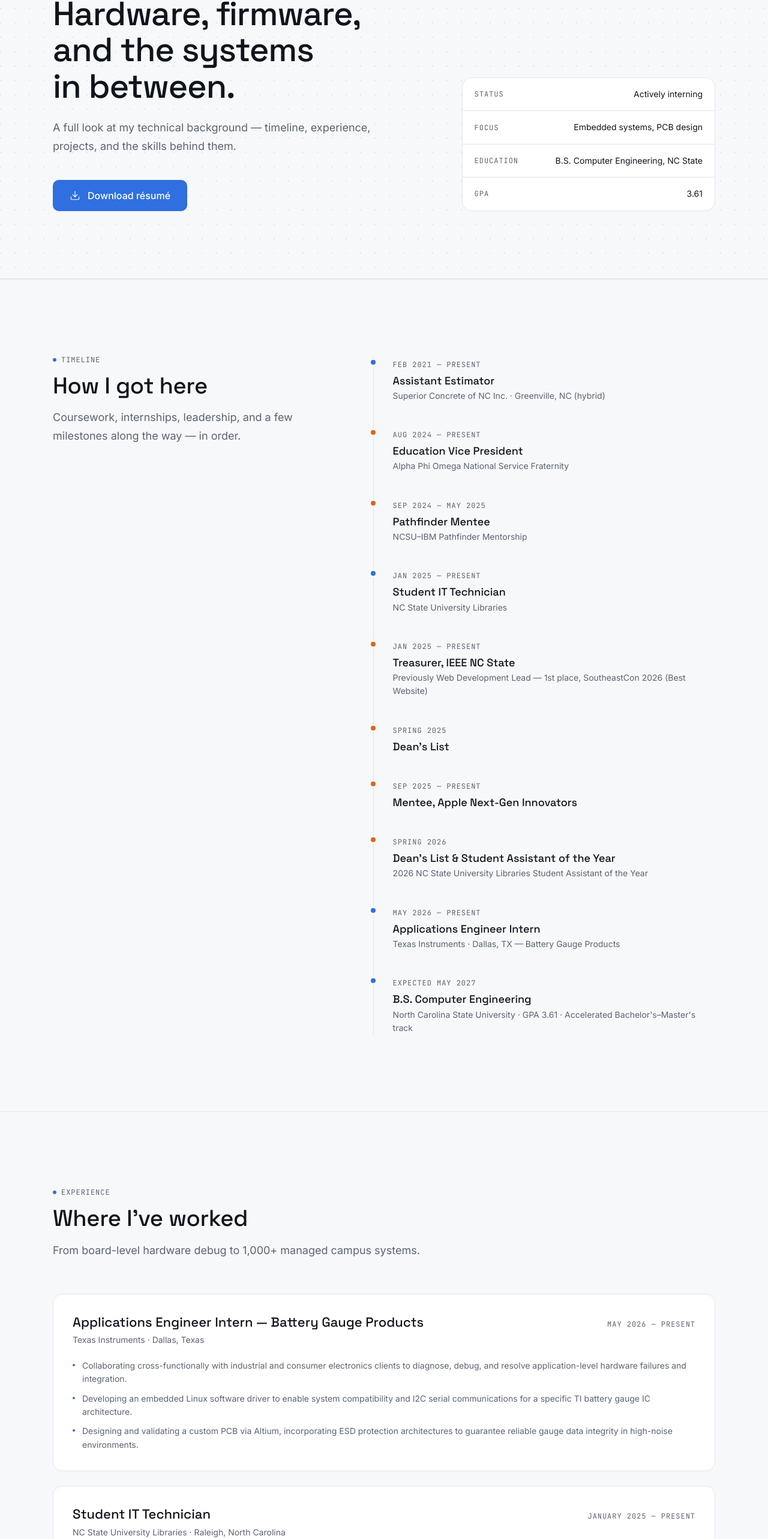
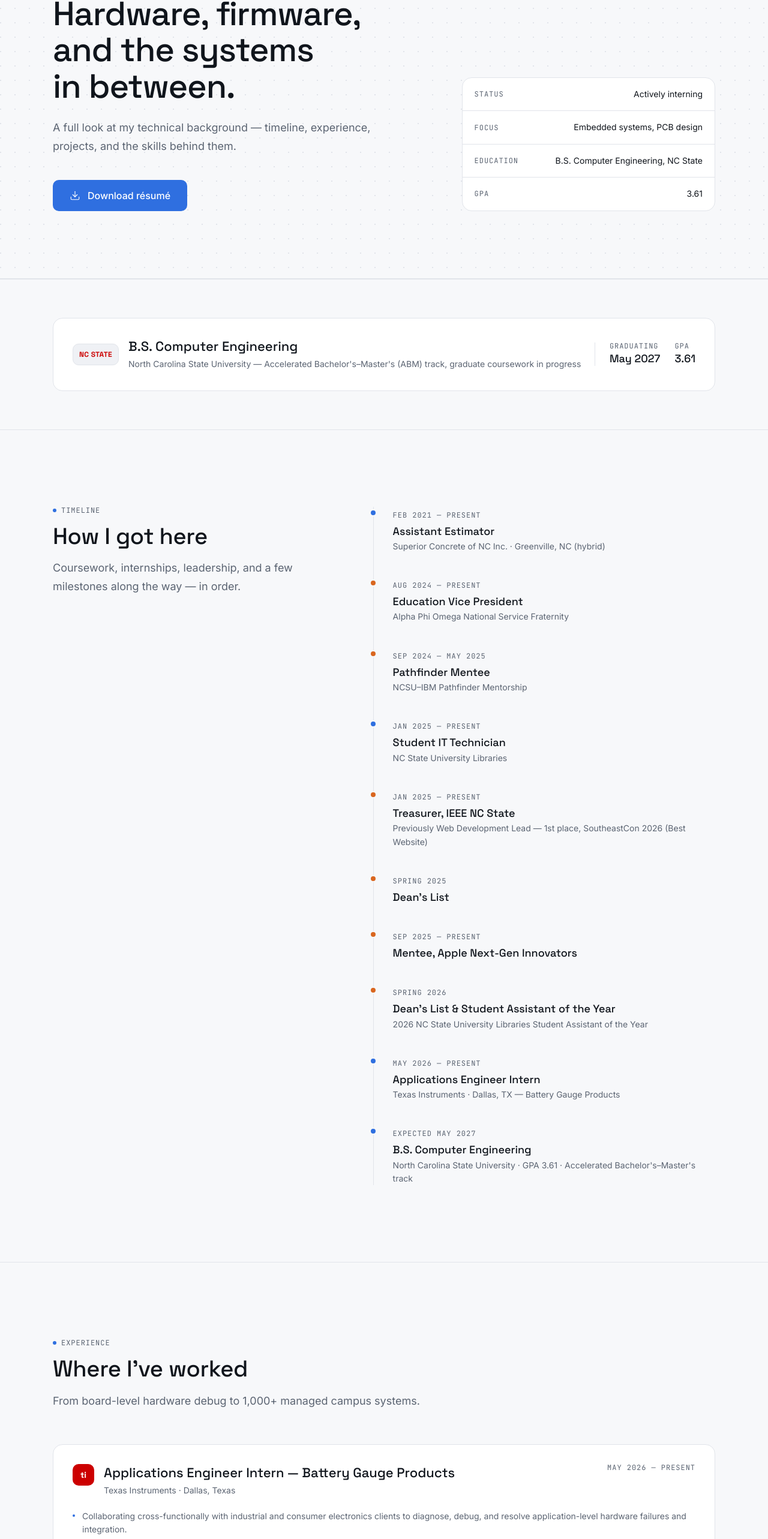
Before and after one commit to mdeal871/portfolio, a Next.js app: page /engineering in a window 1280 px wide. Shown: the part 219-2785 px from the top of the page at 60% size. Built offline with nearby package versions, Linux system fonts and the light colour scheme.

Commit message:
Added logo type setting, fixed skills bug, increase logo size, education section

```diff
--- a/app/engineering/page.tsx
+++ b/app/engineering/page.tsx
@@ -1,5 +1,6 @@
 import type { Metadata } from "next";
 import { EngineeringPageHeader } from "@/components/sections/engineering/page-header";
+import { Education } from "@/components/sections/engineering/education";
 import { TimelineSection } from "@/components/sections/engineering/timeline-section";
 import { Experience } from "@/components/sections/engineering/experience";
 import { Projects } from "@/components/sections/engineering/projects";
@@ -18,6 +19,7 @@
   return (
     <>
       <EngineeringPageHeader />
+      <Education />
       <TimelineSection />
       <Experience />
       <Projects />
--- a/components/layout/navbar.tsx
+++ b/components/layout/navbar.tsx
@@ -41,13 +41,13 @@
     <header className="fixed top-0 inset-x-0 z-50 border-b border-border bg-bg/70 backdrop-blur-md">
       <nav className="mx-auto flex h-16 max-w-6xl items-center justify-between px-6">
         <Link href="/" className="flex items-center gap-2.5 group">
-          <span className="relative flex h-6 w-6 items-center justify-center">
+          <span className="relative flex h-8 w-8 items-center justify-center">
             {/* eslint-disable-next-line @next/next/no-img-element */}
             <img
               src="/images/logo.svg"
               alt=""
-              width={24}
-              height={24}
+              width={32}
+              height={32}
               className="transition-transform duration-base group-hover:scale-110"
             />
           </span>
--- /dev/null
+++ b/components/sections/engineering/education.tsx
@@ -0,0 +1,45 @@
+"use client";
+
+import { motion } from "framer-motion";
+import { CompanyLogo } from "@/components/ui/company-logo";
+import { fadeUp, viewportOnce } from "@/components/motion/variants";
+
+export function Education() {
+  return (
+    <section className="relative border-t border-border bg-bg py-16">
+      <div className="mx-auto max-w-6xl px-6">
+        <motion.div
+          initial="hidden"
+          whileInView="show"
+          viewport={viewportOnce}
+          variants={fadeUp}
+          className="flex flex-col gap-5 rounded-lg border border-border bg-surface p-6 sm:flex-row sm:items-center sm:justify-between md:p-8"
+        >
+          <div className="flex items-center gap-4">
+            <CompanyLogo company="ncsu" />
+            <div>
+              <h2 className="font-display text-heading-md text-text">
+                B.S. Computer Engineering
+              </h2>
+              <p className="text-body-sm text-text-muted mt-1">
+                North Carolina State University — Accelerated Bachelor's–Master's
+                (ABM) track, graduate coursework in progress
+              </p>
+            </div>
+          </div>
+
+          <div className="flex shrink-0 items-center gap-6 border-t border-border pt-4 sm:border-t-0 sm:pt-0 sm:pl-6 sm:border-l">
+            <div>
+              <p className="font-mono text-mono-label uppercase text-text-muted">Graduating</p>
+              <p className="font-display text-heading-sm text-text mt-0.5">May 2027</p>
+            </div>
+            <div>
+              <p className="font-mono text-mono-label uppercase text-text-muted">GPA</p>
+              <p className="font-display text-heading-sm text-text mt-0.5">3.61</p>
+            </div>
+          </div>
+        </motion.div>
+      </div>
+    </section>
+  );
+}
--- a/components/sections/engineering/experience.tsx
+++ b/components/sections/engineering/experience.tsx
@@ -2,11 +2,13 @@
 
 import { motion } from "framer-motion";
 import { SectionHeading } from "@/components/ui/section-heading";
+import { CompanyLogo } from "@/components/ui/company-logo";
 import { staggerContainer, fadeUp, viewportOnce } from "@/components/motion/variants";
 
 const ROLES = [
   {
     company: "Texas Instruments",
+    logo: "ti" as const,
     role: "Applications Engineer Intern — Battery Gauge Products",
     location: "Dallas, Texas",
     date: "May 2026 — Present",
@@ -18,6 +20,7 @@
   },
   {
     company: "NC State University Libraries",
+    logo: "ncsu" as const,
     role: "Student IT Technician",
     location: "Raleigh, North Carolina",
     date: "January 2025 — Present",
@@ -29,6 +32,7 @@
   },
   {
     company: "Superior Concrete of NC Inc.",
+    logo: "superior-concrete" as const,
     role: "Assistant Estimator",
     location: "Greenville, North Carolina (hybrid)",
     date: "February 2021 — Present",
@@ -63,12 +67,15 @@
               variants={fadeUp}
               className="rounded-lg border border-border bg-surface p-6 md:p-8"
             >
-              <div className="flex flex-col gap-1 md:flex-row md:items-baseline md:justify-between">
-                <div>
-                  <h3 className="font-display text-heading-md text-text">{r.role}</h3>
-                  <p className="text-body-sm text-text-muted mt-1">
-                    {r.company} · {r.location}
-                  </p>
+              <div className="flex flex-col gap-4 md:flex-row md:items-start md:justify-between">
+                <div className="flex items-start gap-4">
+                  <CompanyLogo company={r.logo} />
+                  <div>
+                    <h3 className="font-display text-heading-md text-text">{r.role}</h3>
+                    <p className="text-body-sm text-text-muted mt-1">
+                      {r.company} · {r.location}
+                    </p>
+                  </div>
                 </div>
                 <span className="font-mono text-mono-label uppercase text-text-muted shrink-0">
                   {r.date}
--- /dev/null
+++ b/components/ui/company-logo.tsx
@@ -0,0 +1,55 @@
+interface CompanyLogoProps {
+  company: "ti" | "ncsu" | "superior-concrete";
+  className?: string;
+}
+
+/**
+ * Small brand-accurate marks for past employers, used next to Experience
+ * entries and (NC State) the Education section. These are built as clean
+ * text/wordmark treatments in each brand's real colors rather than traced
+ * reproductions of the actual logo artwork — lower-risk for a public repo,
+ * and it keeps everything on-brand with the rest of the site's vector,
+ * mono-label visual language instead of importing raster logo files.
+ */
+export function CompanyLogo({ company, className = "" }: CompanyLogoProps) {
+  if (company === "ti") {
+    return (
+      <span
+        className={`inline-flex h-9 w-9 shrink-0 items-center justify-center rounded-md bg-[#CC0000] font-display text-sm font-bold lowercase text-white ${className}`}
+        title="Texas Instruments"
+      >
+        ti
+      </span>
+    );
+  }
+
+  if (company === "ncsu") {
+    return (
+      <span
+        className={`inline-flex h-9 items-center rounded-md border border-border bg-surface-2 px-2.5 font-display text-xs font-bold tracking-wide text-[#CC0000] ${className}`}
+        title="NC State University"
+      >
+        NC STATE
+      </span>
+    );
+  }
+
+  // Superior Concrete of NC — recreated in the same red/black block-letter
+  // treatment as their real wordmark (S / C / I in solid red squares).
+  return (
+    <span
+      className={`inline-flex h-9 items-center gap-[1px] rounded-md border border-border bg-surface-2 px-2 font-serif text-xs italic text-text ${className}`}
+      title="Superior Concrete of NC Inc."
+    >
+      <span className="flex h-5 w-5 items-center justify-center rounded-sm bg-[#C1272D] font-sans not-italic font-bold text-white">
+        S
+      </span>
+      <span className="flex h-5 w-5 items-center justify-center rounded-sm bg-[#C1272D] font-sans not-italic font-bold text-white">
+        C
+      </span>
+      <span className="flex h-5 w-5 items-center justify-center rounded-sm bg-[#C1272D] font-sans not-italic font-bold text-white">
+        I
+      </span>
+    </span>
+  );
+}
--- a/components/ui/skill-pinout.tsx
+++ b/components/ui/skill-pinout.tsx
@@ -25,21 +25,19 @@
           whileInView="show"
           viewport={viewportOnce}
           variants={fadeUp}
-          className="group flex flex-col gap-3 px-6 py-5 transition-colors duration-base hover:bg-surface-2 sm:flex-row sm:items-center sm:gap-6"
+          className="group flex flex-col gap-2 px-6 py-5 transition-colors duration-base hover:bg-surface-2 sm:flex-row sm:items-start sm:gap-6"
         >
-          <div className="flex items-center gap-3 sm:w-40 shrink-0">
-            <span className="font-mono text-mono-data text-text-muted">{group.pin}</span>
+          <div className="flex items-center gap-3 sm:w-56 shrink-0">
+            <span className="font-mono text-mono-data text-text-muted shrink-0">{group.pin}</span>
             <span
-              className="h-1.5 w-1.5 rounded-full bg-signal transition-shadow duration-base group-hover:shadow-glow-signal"
+              className="h-1.5 w-1.5 shrink-0 rounded-full bg-signal transition-shadow duration-base group-hover:shadow-glow-signal"
               aria-hidden
             />
-            <span className="h-px flex-1 bg-border sm:w-6 sm:flex-none" aria-hidden />
-            <h3 className="font-display text-heading-sm text-text whitespace-nowrap">
-              {group.label}
-            </h3>
+            <span className="hidden h-px w-4 shrink-0 bg-border sm:block" aria-hidden />
+            <h3 className="font-display text-heading-sm text-text">{group.label}</h3>
           </div>
 
-          <p className="font-mono text-mono-data text-text-muted">
+          <p className="font-mono text-mono-data text-text-muted sm:pt-0.5">
             {group.skills.join("  /  ")}
           </p>
         </motion.div>
```
